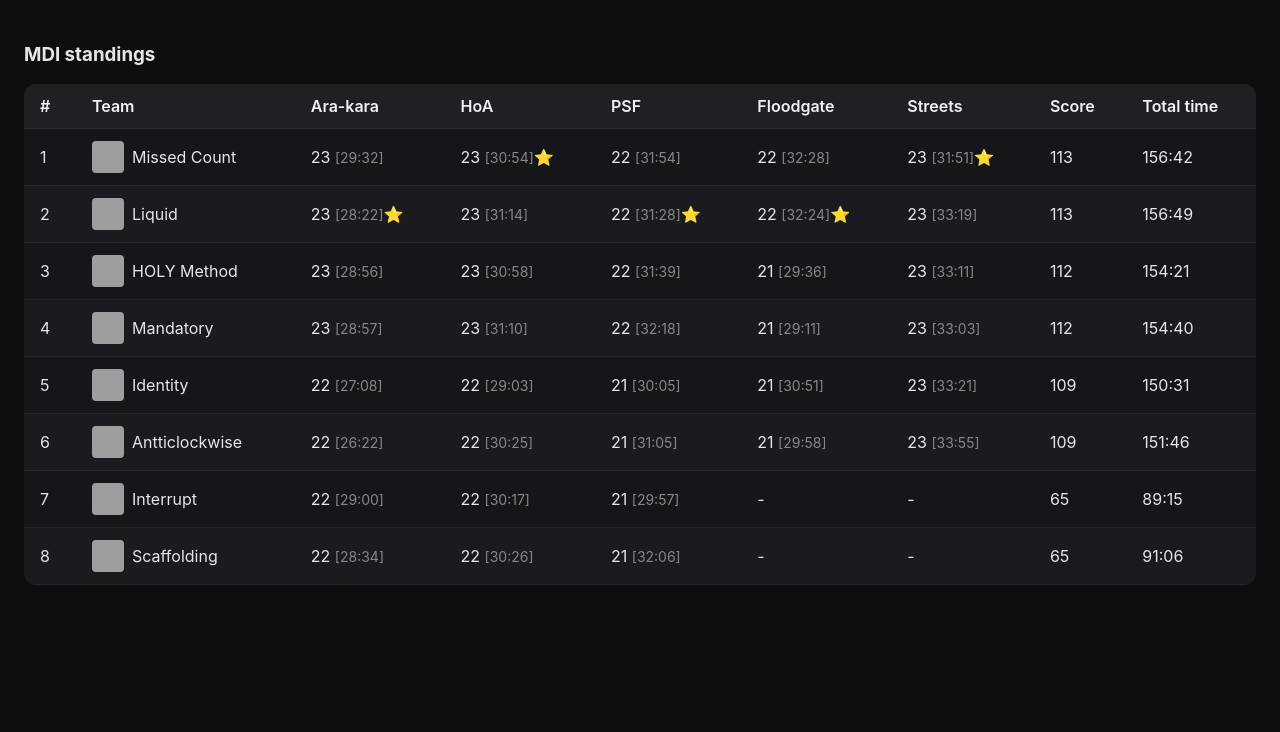
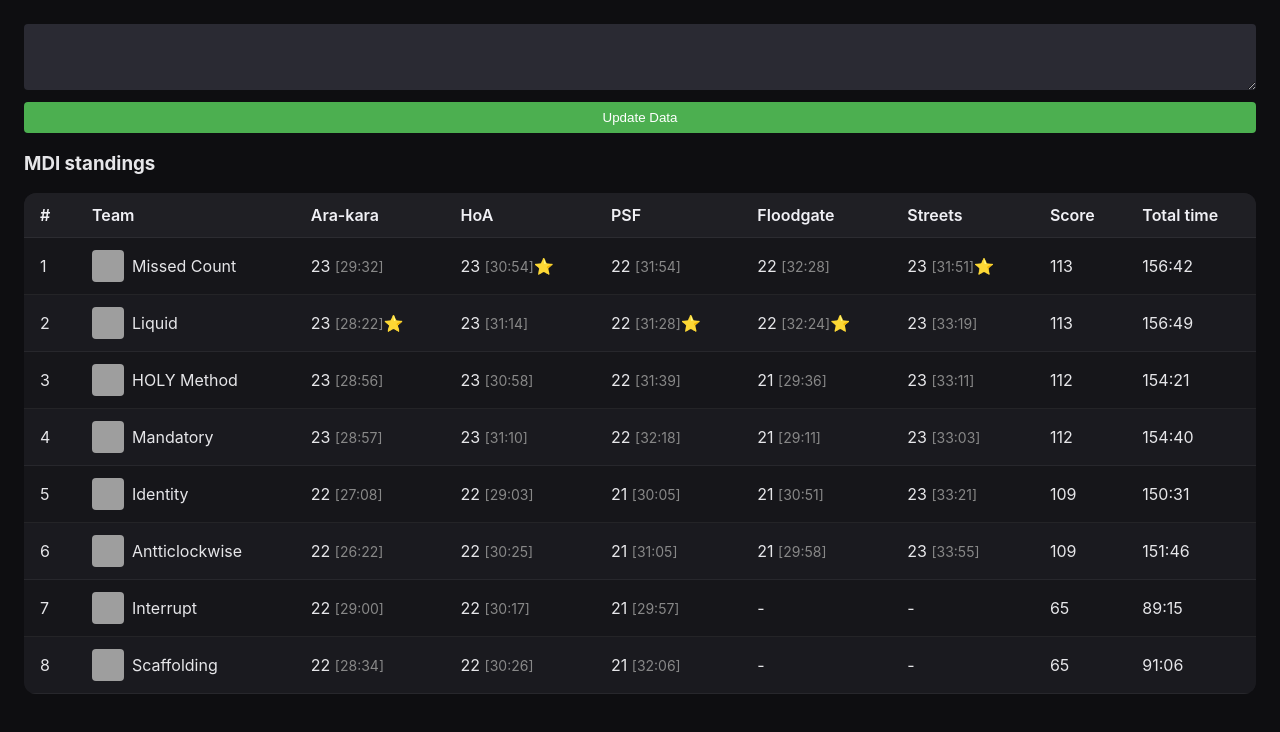
Before and after one commit to nullValueReturned/RioMdiTable, a React (Vite) app: page / in a window 1280 px wide. Shown: the top 732 px of the page. Built offline with nearby package versions, Linux system fonts and the light colour scheme; grey boxes are pictures that could not be loaded.

Commit message:
feat: add update data functionality with styled textarea and button

```diff
--- a/src/App.css
+++ b/src/App.css
@@ -1,13 +1,36 @@
+.updateDataRow {
+  display: flex;
+  flex-direction: column;
+  gap: 12px;
+}
+
+.updateDataTextArea {
+  min-height: 50px;
+  background-color: #2a2a33;
+  color: #e6e6e9;
+  border: none;
+  border-radius: 4px;
+  padding: 8px 16px;
+  font-family: Inter, Arial, sans-serif;
+  font-size: 14px;
+  resize: vertical;
+}
+.updateDataButton {
+  padding: 8px 16px;
+  background-color: #4CAF50;
+  color: white;
+  border: none;
+  border-radius: 4px;
+  cursor: pointer;
+}
+/* TABLE COMPONENT */
 /* Page Dark Mode */
 body {
   margin: 0;
-  padding: 0;
+  padding: 24px;
   background: #0e0e11;
   color: #e6e6e9;
   font-family: Inter, Arial, sans-serif;
-}
-.mdiTableWrapper {
-  padding: 24px;
 }
 /* Modern Dark Table */
 .mdiTable {
@@ -21,10 +44,11 @@ body {
 
 /* Headers + Cells */
 .mdiTable tr {
-  border-bottom: 1px solid rgba(255,255,255,0.06);
+  border-bottom: 1px solid rgba(255, 255, 255, 0.06);
 }
 
-.mdiTable td, .mdiTable th {
+.mdiTable td,
+.mdiTable th {
   padding: 12px 16px;
 }
 
--- a/src/App.tsx
+++ b/src/App.tsx
@@ -1,21 +1,40 @@
-import './App.css'
-import MyComp from './MdiTable/MdiTable'
+import { useState } from "react";
+import "./App.css";
+import MyComp from "./MdiTable/MdiTable";
 import data from "./data.json";
-import type { IRankedTeams } from './types/IRankedTeams';
-
+import type { IRankedTeams } from "./types/IRankedTeams";
 
 const myData: IRankedTeams[] = data;
 
 function App() {
-  if (!myData || myData.length === 0) {
-    return <div>Loading...</div>;
-  }
+  const [data, setData] = useState<{ rankedTeams: IRankedTeams[] }>({
+    rankedTeams: myData,
+  });
 
+  const handleUpdateData = () => {
+    const textarea = document.getElementById("textarea") as HTMLTextAreaElement;
+    try {
+      const newData = JSON.parse(textarea.value);
+      if (Array.isArray(newData.rankedTeams)) {
+        setData({ rankedTeams: newData.rankedTeams });
+      } else {
+        alert(
+          "Invalid data format. Please provide an object with a rankedTeams array."
+        );
+      }
+    } catch (e) {
+      alert("Error parsing JSON. Please check the format.");
+    }
+  };
   return (
     <>
-      <MyComp myData={myData} />
+      <div className="updateDataRow">
+        <textarea id="textarea" className="updateDataTextArea" />
+        <button onClick={handleUpdateData} className="updateDataButton">Update Data</button>
+      </div>
+      <MyComp myData={data.rankedTeams} />
     </>
-  )
+  );
 }
 
-export default App
+export default App;
```
